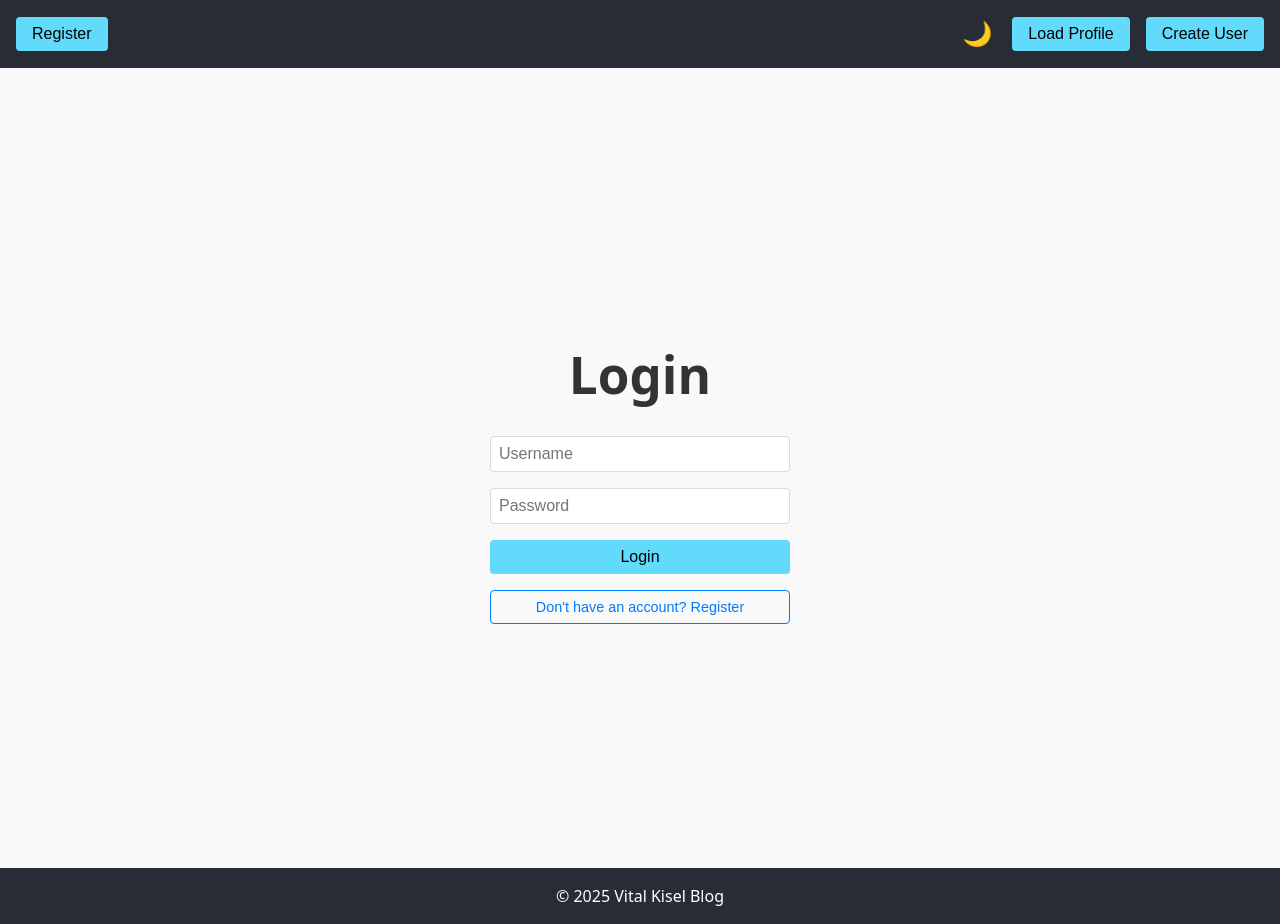
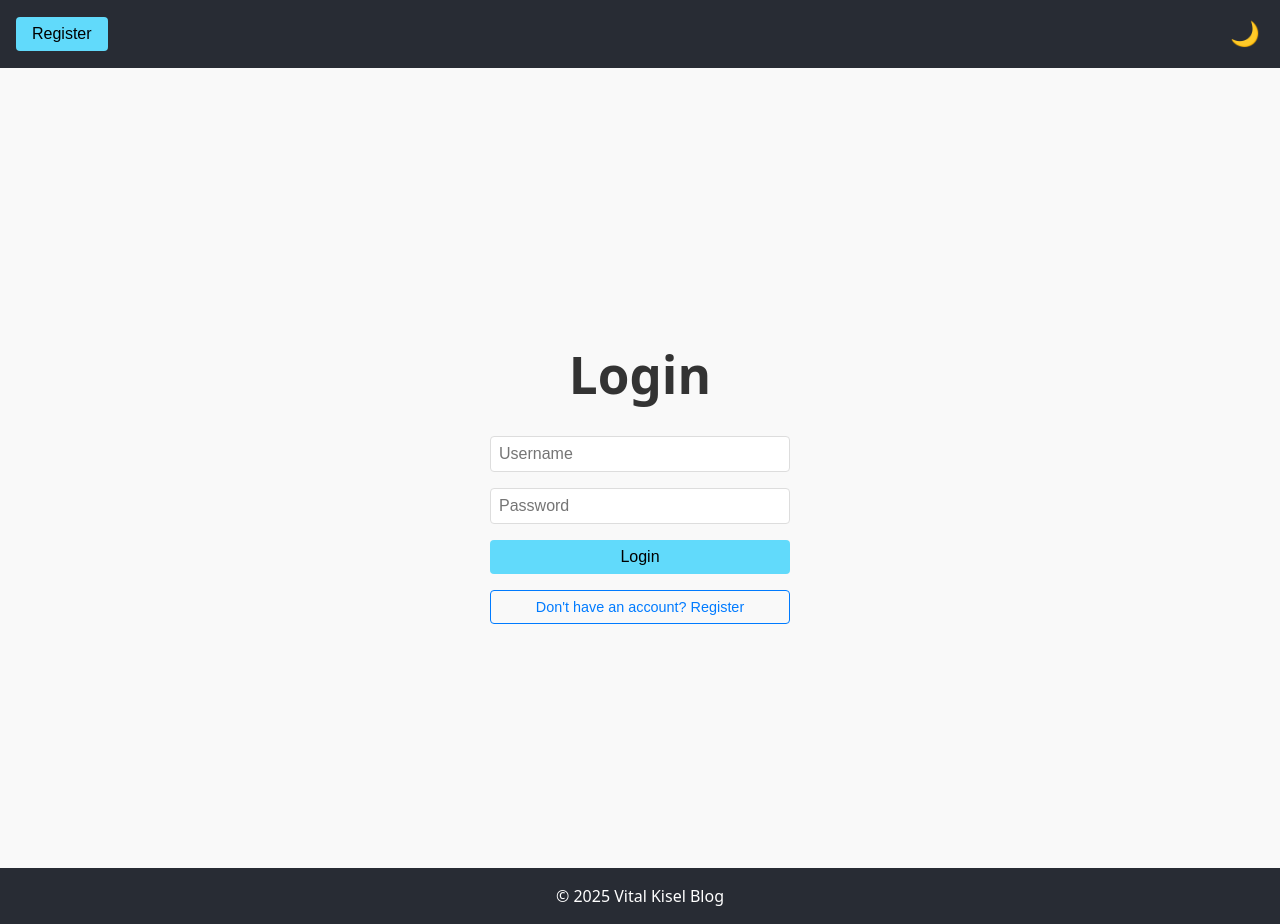
Before and after one commit to vikariusik/TMSjava-script, a React (Vite) app in the folder react2/: page /login in a window 1280 px wide. Built offline with nearby package versions, Linux system fonts and the light colour scheme.

Commit message:
react13 - cleanup

```diff
--- a/react2/src/components/Header.tsx
+++ b/react2/src/components/Header.tsx
@@ -34,10 +34,6 @@ const Header = ({ isLoggedIn, handleLogoutClick }: HeaderProps) => {
 
   const handleGoToPosts = () => {
     navigate('/posts');
-  };
-
-  const handleGoToCreateUser = () => {
-    navigate('/create-user');
   };
 
   const handleSearch = (e: React.FormEvent) => {
@@ -92,16 +88,6 @@ const Header = ({ isLoggedIn, handleLogoutClick }: HeaderProps) => {
         <button onClick={toggleTheme} className="theme-toggle-button">
           {isDarkMode ? '☀️' : '🌙'}
         </button>
-        {!userProfile && (
-          <>
-            <button onClick={() => dispatch(fetchUserProfile(1))} className="primary-button">
-              Load Profile
-            </button>
-            <button onClick={handleGoToCreateUser} className="primary-button">
-              Create User
-            </button>
-          </>
-        )}
         {isLoggedIn && <UserProfile onLogout={handleLogoutClick} />}
       </div>
     </header>
```
